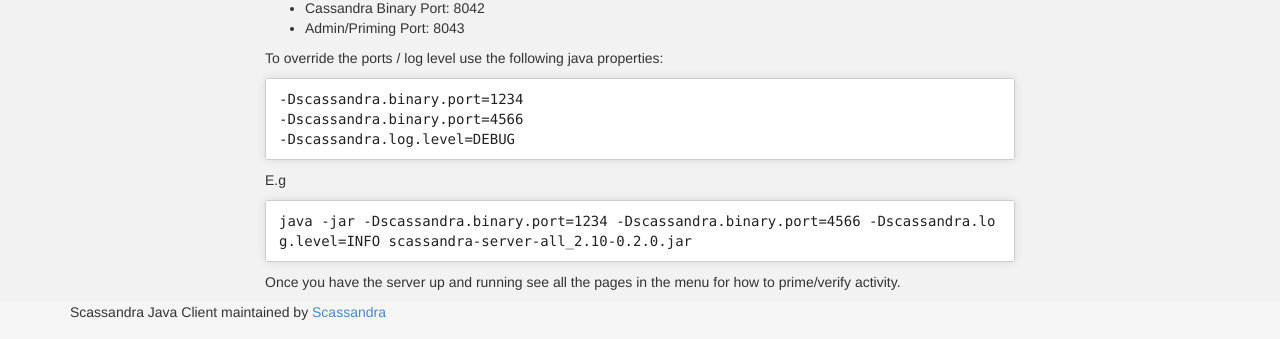
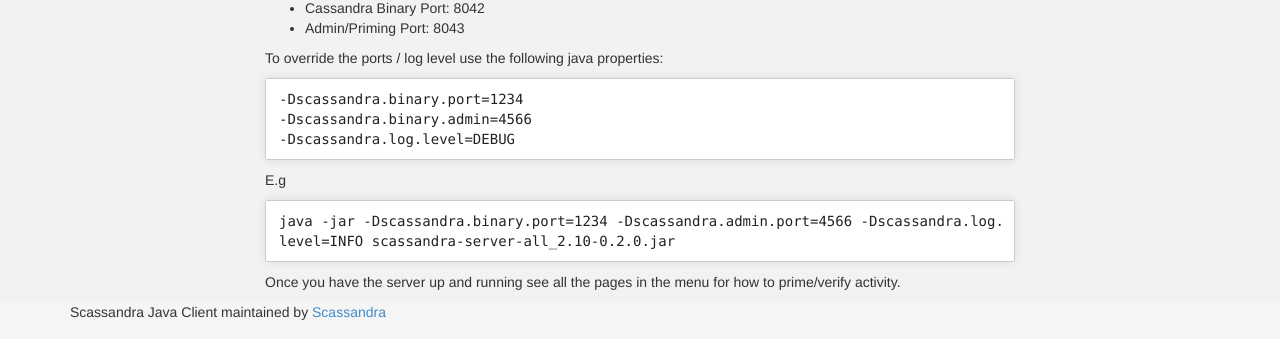
Before and after one commit to scassandra/scassandra-server, a Jekyll site: the page built from index.md, in a window 1280 px wide. Shown: the part 559-898 px from the top of the page. Built offline with Jekyll 4.4.1, drawn with Linux system fonts in a browser that asks for light colours; Markdown is read by kramdown in place of the engine named in the settings.

Commit message:
Update index.md

````diff
--- a/index.md
+++ b/index.md
@@ -27,14 +27,14 @@
 
 ```
 -Dscassandra.binary.port=1234
--Dscassandra.binary.port=4566
+-Dscassandra.binary.admin=4566
 -Dscassandra.log.level=DEBUG
 ```
 
 E.g
 
 ```
-java -jar -Dscassandra.binary.port=1234 -Dscassandra.binary.port=4566 -Dscassandra.log.level=INFO scassandra-server-all_2.10-0.2.0.jar
+java -jar -Dscassandra.binary.port=1234 -Dscassandra.admin.port=4566 -Dscassandra.log.level=INFO scassandra-server-all_2.10-0.2.0.jar
 ```
 
 Once you have the server up and running see all the pages in the menu for how to prime/verify activity.
````
